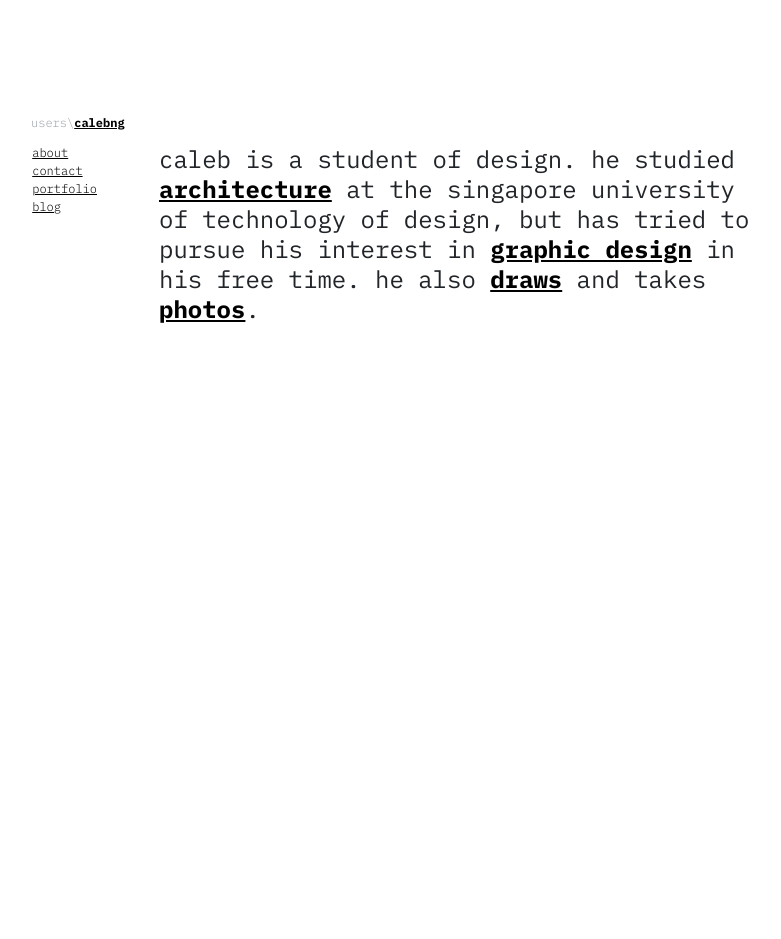
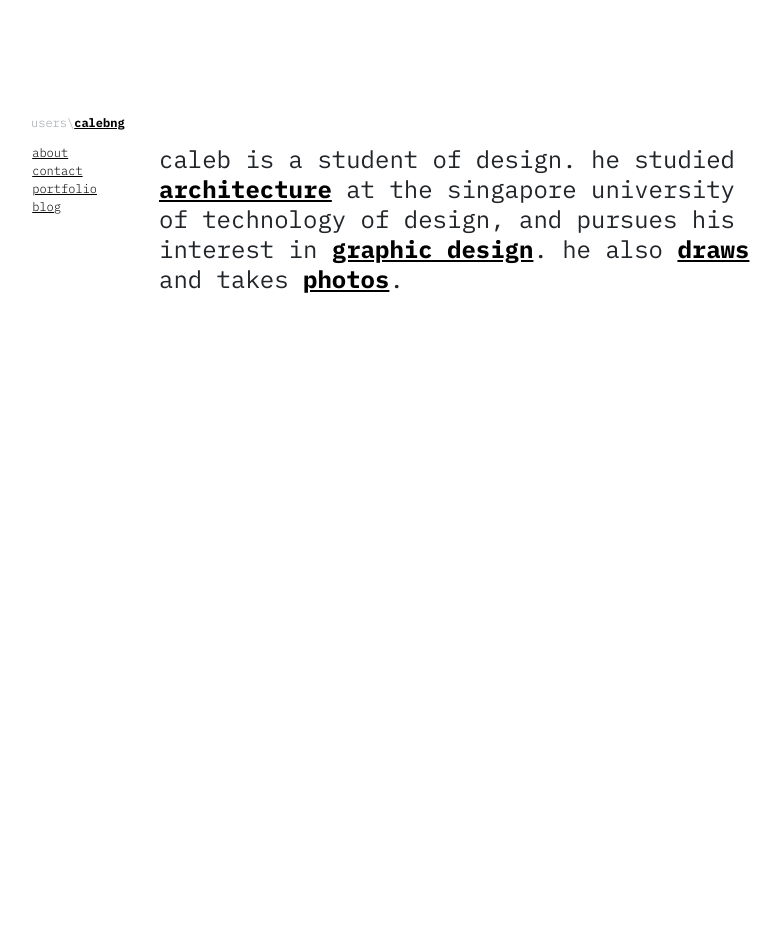
Before and after one commit to calebnjw/calebnjw.github.io, a Jekyll site: the page built from index.md, in a window 1280 px wide. Shown: the whole page, without its empty margins (240-1021 px from the left). Built offline with Jekyll 4.4.1, drawn with Linux system fonts in a browser that asks for light colours; nearby versions of some CDN libraries.

Commit message:
updated description.

```diff
--- a/index.md
+++ b/index.md
@@ -2,4 +2,4 @@
 layout: default
 title: caleb ng — architecture and design
 ---
-caleb is a student of design. he studied [architecture](https://instagram.com/calebnjw) at the singapore university of technology of design, but has tried to pursue his interest in [graphic design](https://instagram.com/calebnjw) in his free time. he also [draws](https://instagram.com/calebnjw) and takes [photos](https://instagram.com/calebnjw).
+caleb is a student of design. he studied [architecture](https://instagram.com/calebnjw) at the singapore university of technology of design, and pursues his interest in [graphic design](https://instagram.com/calebnjw). he also [draws](https://instagram.com/calebnjw) and takes [photos](https://instagram.com/calebnjw).
```
